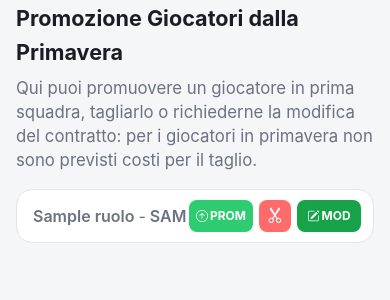
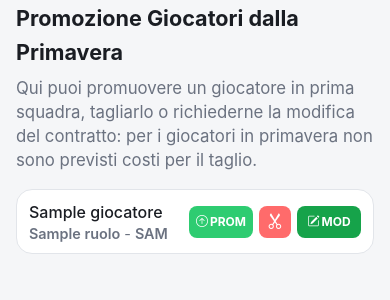
Before and after one commit to albertomelegatti/webAPP_FantaManageriale, a Flask app: page /rosa/user_primavera/1 in a window 390 px wide. Shown: the part 139-439 px from the top of the page. Run offline with Flask 3, Linux system fonts and the light colour scheme; a database or web service that is not in the repository returns one stand-in record (values such as "Sample title"); data that the repository does not hold is empty; style sheets or scripts are compiled from the project's sources; parts of the project's set-up code (start-up, migrations or seed data) failed here and were passed over; some libraries are stand-ins or nearby versions.

Commit message:
Primavera e tagli: ruolo/club sotto il nome per non tagliarlo su mobile (#78)
* Dashboard squadra: pop-up giocatore anche su primavera, prestiti e draft

Il pop-up con la scheda del giocatore era attivo solo sulla tabella
della rosa. Ora lo aprono anche le righe di Primavera, Prestiti IN,
Prestiti OUT e le pick del draft gia' assegnate.

- i tre elenchi brevi (primavera, prestiti in/out) passano da _riga_breve
  a _riga_rosa: hanno gia' tutti i dati in memoria dalla stessa query
- la query delle pick del draft porta con se' l'anagrafica del giocatore
  scelto e i loghi delle squadre coinvolte
- l'attributo data-info diventa la macro condivisa m.info_giocatore
- un solo click delegato copre tutte le tabelle della pagina

Co-Authored-By: Claude Sonnet 5 <noreply@anthropic.com>
Claude-Session: https://claude.ai/code/session_015nBC8mR94W9LGqc58vuMwy

* User primavera: ruolo e club sotto il nome per non tagliarlo su mobile

Su schermi stretti il nome del giocatore veniva troncato perché condivideva
la riga con ruolo e club. Ora sono su una riga sotto, più piccoli.

Co-Authored-By: Claude Sonnet 5 <noreply@anthropic.com>
Claude-Session: https://claude.ai/code/session_01YPnyr6KcPse8uP4SHwNoHT

* User tagli: ruolo e club sotto il nome per non tagliarlo su mobile

Stessa modifica già fatta in user_primavera.

Co-Authored-By: Claude Sonnet 5 <noreply@anthropic.com>
Claude-Session: https://claude.ai/code/session_01YPnyr6KcPse8uP4SHwNoHT

* User prestiti: ruolo e club sotto il nome, coerente con primavera/tagli

Co-Authored-By: Claude Sonnet 5 <noreply@anthropic.com>
Claude-Session: https://claude.ai/code/session_01YPnyr6KcPse8uP4SHwNoHT

* Revert "User prestiti: ruolo e club sotto il nome, coerente con primavera/tagli"

This reverts commit 4307cdbf735f533a5ad71178612e54bc1d28c3e9.

---------

Co-authored-by: Claude Sonnet 5 <noreply@anthropic.com>

```diff
--- a/app/templates/user_primavera.html
+++ b/app/templates/user_primavera.html
@@ -10,11 +10,13 @@
 <div class="flex flex-col gap-2">
     {% for giocatore in primavera %}
     <div class="flex items-center gap-1.5 rounded-2xl border border-line bg-panel px-3 py-2.5">
-        <div class="flex min-w-0 flex-1 items-center">
+        <div class="flex min-w-0 flex-1 flex-col">
             <span class="min-w-0 truncate font-medium">{{ giocatore.nome }}</span>
-            <span class="ml-1 shrink-0">{{ m.ruolo_colorato(giocatore.ruolo) }}</span>
-            <span class="mx-1 shrink-0 text-muted">-</span>
-            <span class="shrink-0">{{ m.club_abbr(giocatore.club) }}</span>
+            <div class="flex items-center gap-1 text-xs">
+                {{ m.ruolo_colorato(giocatore.ruolo) }}
+                <span class="text-muted">-</span>
+                {{ m.club_abbr(giocatore.club) }}
+            </div>
         </div>
 
         <form method="POST" action="{{ url_for('rosa.user_primavera', nome_squadra=nome_squadra) }}" class="shrink-0"
```
Also changed, not shown: app/templates/user_tagli.html (+6 -4 lines).
